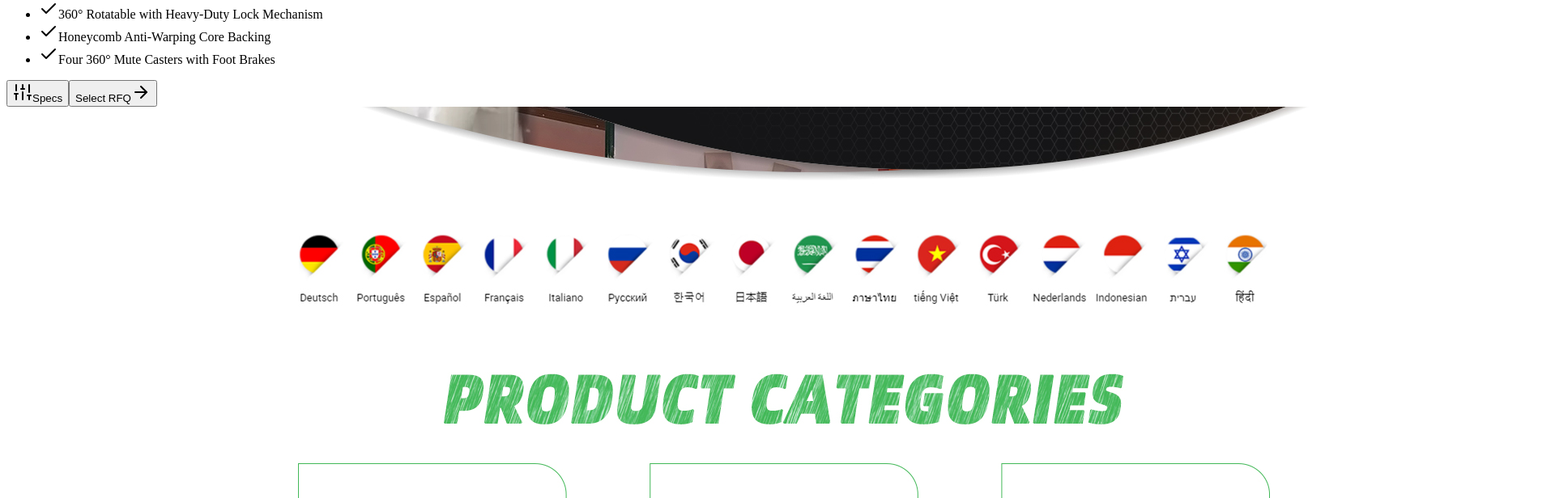
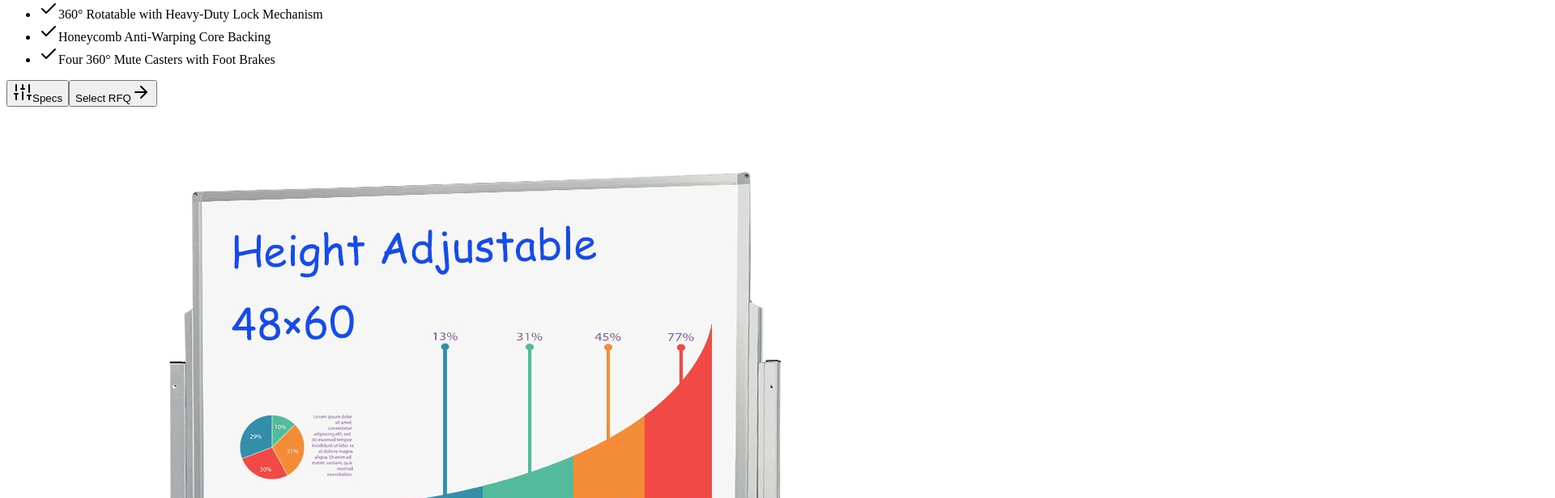
Before and after one commit to kbwstationery/kingbowen-site, a React (Vite) app: page / in a window 1280 px wide. Shown: the part 10800-11416 px from the top of the page at 81% size, 1920 px wide, since content can reach past the window. Built offline with nearby package versions, Linux system fonts and the light colour scheme; the HTML template or start-up script is replaced by a standard one.

Commit message:
feat: update product KBW-ROLL-HD to KBW-X7 with height-adjustable image

```diff
--- a/src/components/ProductMatrix.jsx
+++ b/src/components/ProductMatrix.jsx
@@ -40,23 +40,24 @@ export default function ProductMatrix({ onSelectProductForRfq }) {
       }
     },
     {
-      id: 'kbw-hero-large',
+      id: 'kbw-x7',
       category: 'mobile',
       categoryName: 'Mobile Rolling Board',
-      name: 'Heavy-Duty Commercial Mobile Whiteboard with Dual Lock Bar',
-      code: 'KBW-ROLL-HD',
-      image: '/assets/images/hero-mobile-whiteboard.jpg',
+      name: 'Height-Adjustable Commercial Mobile Whiteboard with Dual Lock Bar',
+      code: 'KBW-X7',
+      image: '/assets/images/kbw-x7.jpg',
       moq: '100 pcs',
       leadTime: '20-25 Days',
       features: [
+        'Stepless Height-Adjustable Frame (48"x60" / Multi-Size)',
         'Reinforced Crossbeam for High-Stability Commercial Use',
         'Reversible Dual Surfaces (Lined Planner + Blank)',
-        'Scratch-Resistant Electrostatic Baked Finish',
         'Heavy-Duty Industrial Wheels for Carpet & Hardwood'
       ],
       specs: {
-        'Standard Dimensions': '120x90 cm, 150x100 cm, 180x100 cm',
+        'Standard Dimensions': '48"x60" (120x150 cm), 120x90 cm, 150x100 cm',
         'Frame Thickness': '18mm Heavy-Gauge Anodized Aluminum',
+        'Adjustment Mechanism': 'Vertical sliding track with dual quick-lock knobs',
         'Wheel Spec': 'Industrial 2-inch dual-wheel mute casters with locks',
         'Testing Standards': 'EN 71-3, REACH non-toxic compliance'
       }
```
Also changed, not shown: public/assets/images/kbw-x7.jpg (added), 1 other file (tests, documents, lock files or other folders).
